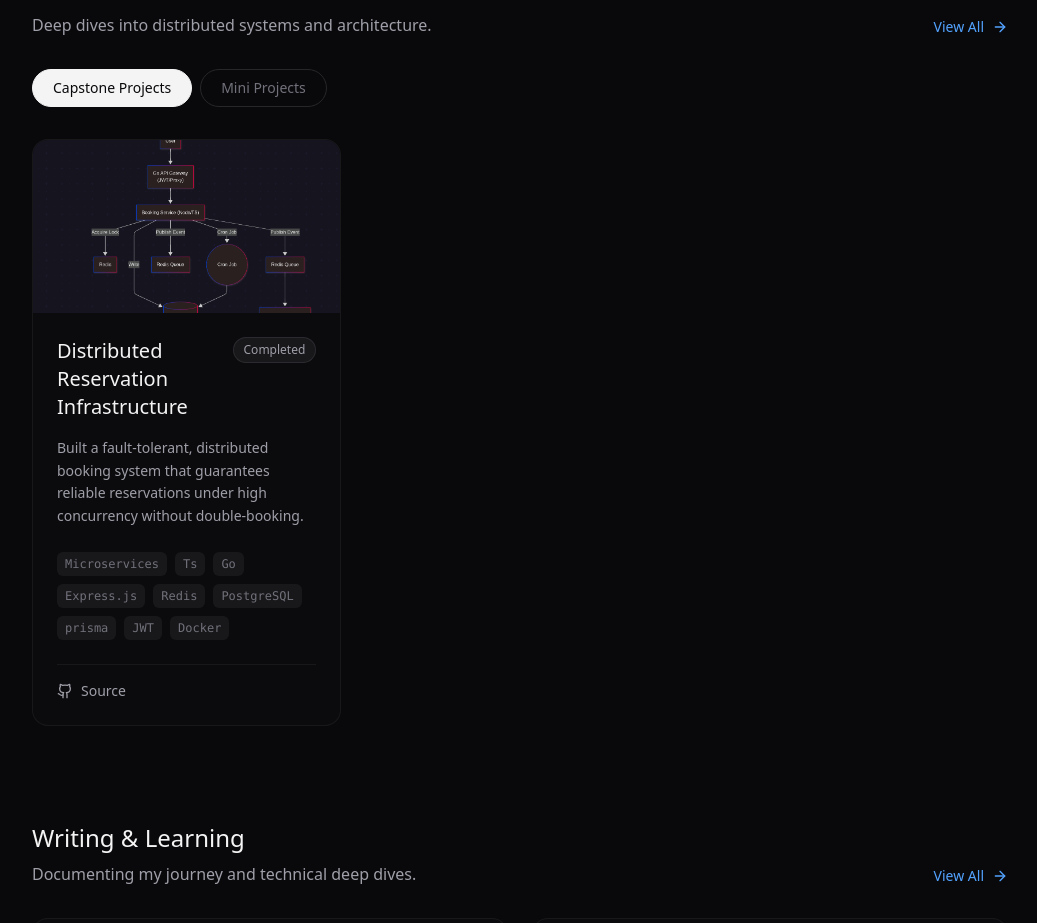
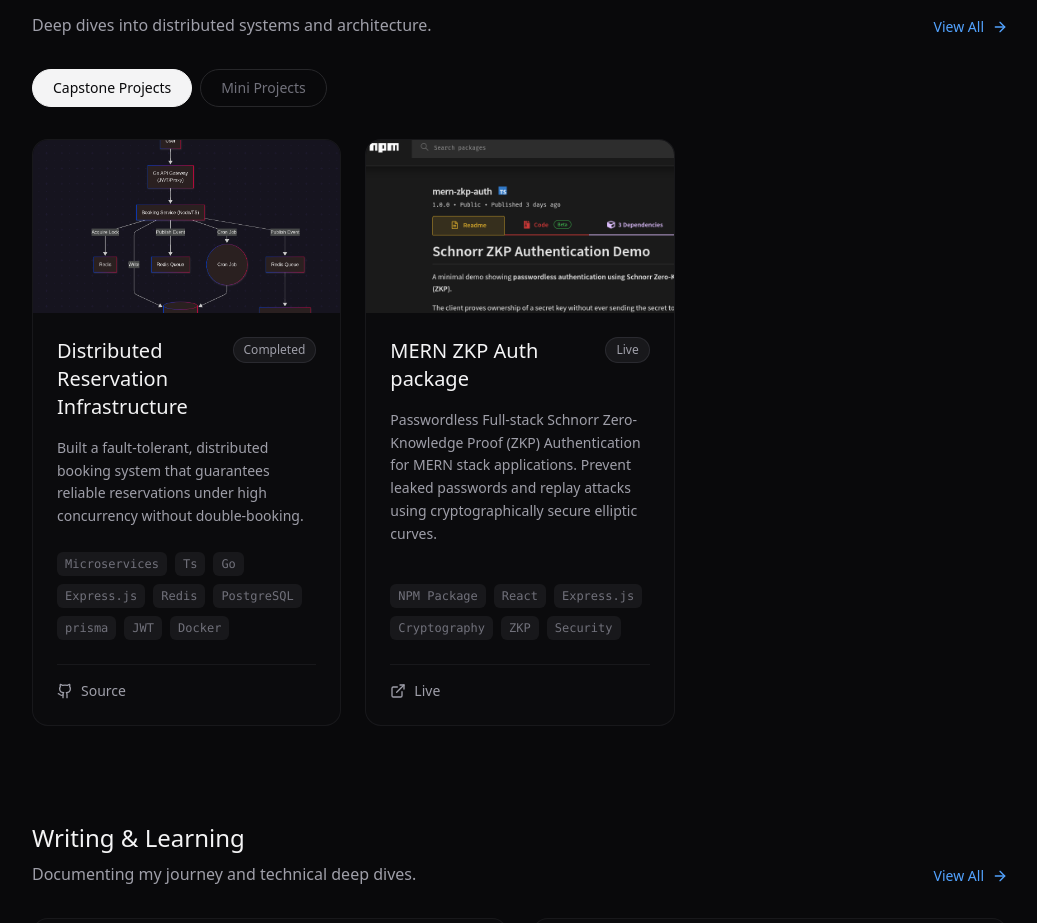
Before and after one commit to niteshsengar03/myPortfolioNew, a React (Vite) app: page / in a window 1280 px wide. Shown: the part 680-1603 px from the top of the page, without its empty margins (120-1157 px from the left). Built offline with nearby package versions, Linux system fonts and the light colour scheme; no server answers.

Commit message:
add new project

```diff
--- a/src/content/projects.ts
+++ b/src/content/projects.ts
@@ -84,6 +84,48 @@ export const projects = [
       "Deepened understanding of distributed locks and idempotency: We learned that Redlock’s guarantees are subtle; implementing explicit idempotency keys was crucial to avoid duplicates under failure conditions.",
       "Importance of failure-first design: Starting with “how can this fail?” led us to build retries, DLQs, and graceful degradation from the outset. Realizing that things break (Redis, DB, network) changed how we wrote services.",
       "Modularity vs consistency trade-off: Splitting functionality into microservices improved maintainability, but we learned the hard way that distributed transactions are complex. In the future, we would use saga patterns or ensure simpler data ownership to avoid inconsistencies.",
+    ],
+  },
+  {
+    id: "mern-zkp-auth",
+    title: "MERN ZKP Auth package",
+    description:
+      "Passwordless Full-stack Schnorr Zero-Knowledge Proof (ZKP) Authentication for MERN stack applications. Prevent leaked passwords and replay attacks using cryptographically secure elliptic curves.",
+    category: "capstone",
+    tags: [
+      "NPM Package",
+      "React",
+      "Express.js",
+      "Cryptography",
+      "ZKP",
+      "Security"
+    ],
+    thumbnail: "/images/zkp.png?q=80&w=2034&auto=format&fit=crop",
+    // githubUrl: "https://github.com/niteshsengar03/npmPjt2Try",
+    hasLive: true,
+    liveUrl: "https://www.npmjs.com/package/mern-zkp-auth",
+    featured: true,
+    status: "live",
+    priority: 2,
+    problemStatement:
+      "Traditional password-based authentication systems are highly vulnerable to database leaks and replay attacks. Transmitting passwords over the internet exposes users to significant security risks. Developers need an easy way to integrate robust cryptographic authentication into MERN applications without requiring users to remember traditional passwords.",
+    architectureImages: [],
+    keyDecisions: [
+      "Implemented Schnorr signatures for mathematical cryptographic security over Elliptic Curves.",
+      "Engineered a single-use nonces challenge system to effectively defend against Replay Attacks.",
+      "Utilized an AES-GCM Local Vault to handle the private key, ensuring it is securely encrypted and stored entirely in the browser's IndexedDB.",
+      "Created a flexible authentication factory for Express servers that fires callbacks upon successful mathematical proof, seamlessly integrating with custom JWT logic.",
+      "Designed both a perfectly stylized Prebuilt Drop-in React Component and customizable hooks (`useZKPAuth`) for optimal developer experience on the frontend."
+    ],
+    challenges: [
+      "Abstracting highly complex Cryptography, IndexedDB storage, and API calls into an easy-to-use, unified developer API.",
+      "Ensuring the browser instantly drops the decrypted private key from RAM immediately after computing the proof.",
+      "Guarding against replay attacks by issuing short-lived server challenges and meticulously deleting them post-validation."
+    ],
+    learnings: [
+      "Deepened understanding of Zero-Knowledge Proof security architectures, specifically the commit and verify flows.",
+      "Gained expertise in publishing and structuring robust full-stack NPM packages encompassing both client and server exports.",
+      "Learned the nuances of securely handling local cryptography using Web Crypto API and IndexedDB."
     ],
   },
 
```
Also changed, not shown: public/images/zkp.png (added).
